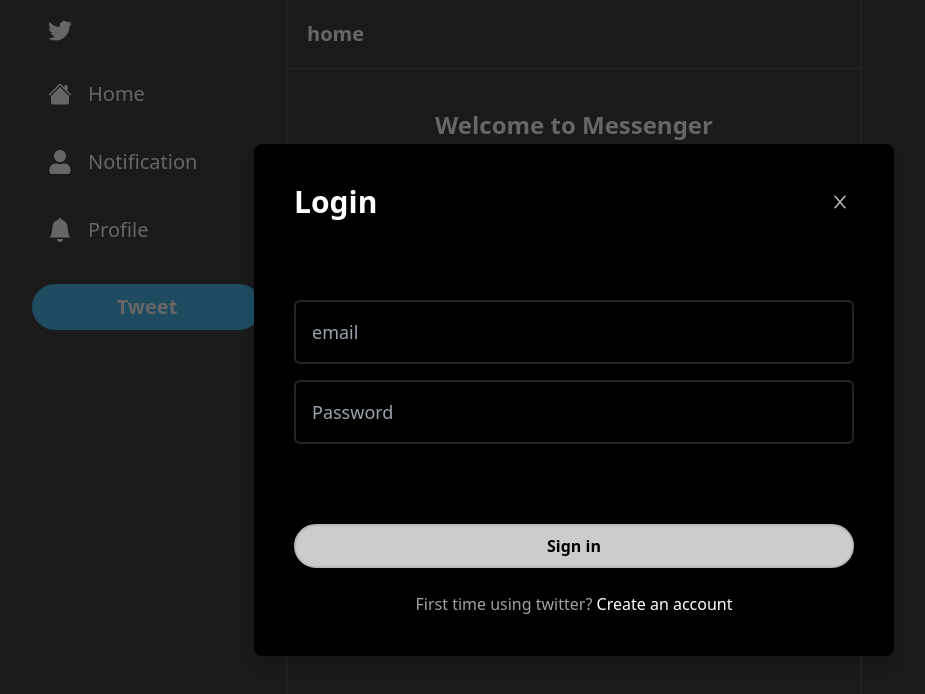
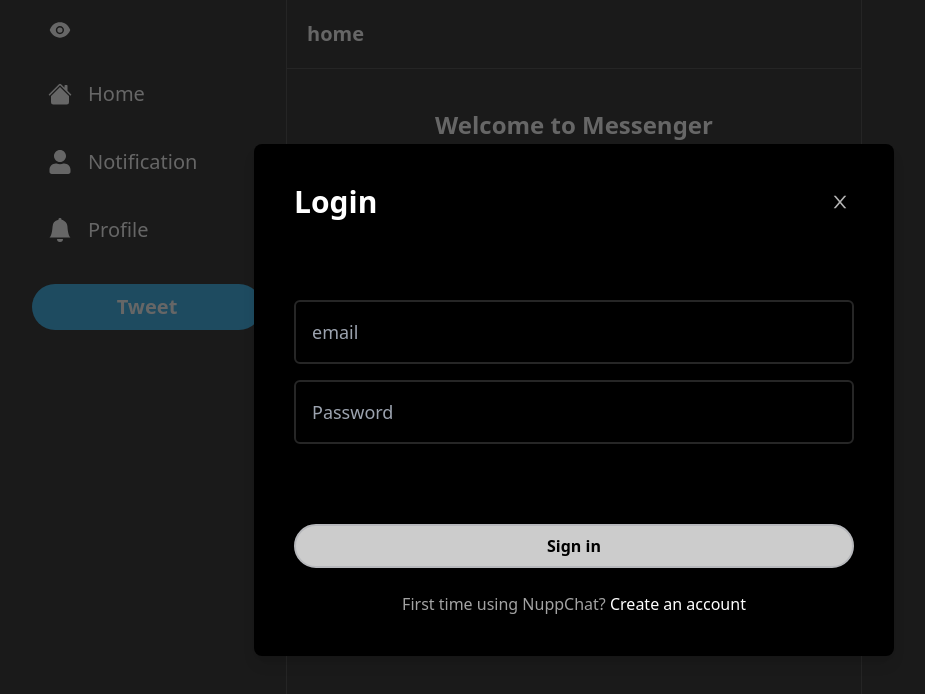
Before and after one commit to zxspec/edu-nupp-chat, a Next.js app: page / in a window 1280 px wide. Both pictures are taken after a click on the button "Login". Shown: the top 694 px of the page, without its empty margins (66-991 px from the left). Built offline with nearby package versions, Linux system fonts and the light colour scheme; no server answers; the database is empty.

Commit message:
Micro re-branding

```diff
--- a/components/Form.tsx
+++ b/components/Form.tsx
@@ -67,7 +67,7 @@
             <hr className="opacity-0 peer-focus:opacity-100 h-[1px] w-full border-neutral-800 transition"></hr>
             <div className="mt-4 flex flex-row justify-end">
               <Button
-                label="Tweet"
+                label="Post"
                 disabled={isLoading || !body}
                 onClick={onSubmit}
               />
--- a/components/NotificationsFeed.tsx
+++ b/components/NotificationsFeed.tsx
@@ -2,7 +2,7 @@
 import { useNotifications } from "@/hooks/useNotifications";
 import { fetcher } from "@/libs/fetcher";
 import { useEffect } from "react";
-import { BsTwitter } from "react-icons/bs";
+import { AiFillMessage } from "react-icons/ai";
 
 export const NotificationsFeed = () => {
   const { data: currentUser, mutate: mutateCurrentUser } = useCurrentUser();
@@ -30,7 +30,7 @@
             key={notification.id}
             className="flex flex-row items-center p-6 gap-4 border-b-[1px] border-neutral-800"
           >
-            <BsTwitter color="white" size={32} />
+            <AiFillMessage color="white" size={32} />
             <p className="text-white">{notification.body}</p>
           </div>
         );
--- a/components/layout/Sidebar.tsx
+++ b/components/layout/Sidebar.tsx
@@ -3,7 +3,7 @@
 import { FaUser } from "react-icons/fa";
 import { SidebarLogo } from "./SidebarLogo";
 import { SidebarItem } from "./SidebarItem";
-import { SidebarTweetButton } from "./SidebarTweetButton";
+import { SidebarPostButton } from "./SidebarPostButton";
 import { useCurrentUser } from "@/hooks/useCurrentUser";
 import { signOut } from "next-auth/react";
 
@@ -49,7 +49,7 @@
           {currentUser && (
             <SidebarItem onClick={signOut} icon={BiLogOut} label="Logout" />
           )}
-          <SidebarTweetButton />
+          <SidebarPostButton />
         </div>
       </div>
     </div>
--- a/components/layout/SidebarLogo.tsx
+++ b/components/layout/SidebarLogo.tsx
@@ -1,5 +1,5 @@
 import { useRouter } from "next/router";
-import { BsTwitter } from "react-icons/bs";
+import { AiFillEye } from "react-icons/ai";
 
 export const SidebarLogo = () => {
   const router = useRouter();
@@ -9,7 +9,7 @@
       onClick={() => router.push("/")}
       className="rouded-full h-14 w-14 p-4 flex item-center justify-center hover:bg-blue-300 hover:bg-opacity-10 cursor-pointer transition"
     >
-      <BsTwitter size={28} color="white" />
+      <AiFillEye size={28} color="white" />
     </div>
   );
 };
--- a/components/layout/SidebarTweetButton.tsx
+++ b/components/layout/SidebarPostButton.tsx
@@ -3,7 +3,7 @@
 import { FaFeather } from "react-icons/fa";
 import { useLoginModal } from "../../hooks/useLoginModal";
 
-export const SidebarTweetButton = () => {
+export const SidebarPostButton = () => {
   // const router = useRouter();
   const loginModal = useLoginModal();
   const onClick = useCallback(() => {
--- a/components/modals/LoginModal.tsx
+++ b/components/modals/LoginModal.tsx
@@ -56,7 +56,7 @@
   const footerContent = (
     <div className="text-neutral-400 text-center mt-4">
       <p>
-        First time using twitter?{" "}
+        First time using NuppChat?{" "}
         <span
           onClick={onToggle}
           className="text-white cursor-pointer hover:underline"
--- a/package.json
+++ b/package.json
@@ -1,5 +1,5 @@
 {
-  "name": "twitter-clone",
+  "name": "zx-nupp-chat",
   "version": "0.1.0",
   "private": true,
   "scripts": {
--- a/pages/posts/[postId].tsx
+++ b/pages/posts/[postId].tsx
@@ -22,13 +22,9 @@
 
   return (
     <>
-      <Header label="Tweet" showBackArrow />
+      <Header label="Post" showBackArrow />
       <PostItem postData={fetchedPost} />
-      <Form
-        postId={postId as string}
-        isComment
-        placeholder="Tweet your reply"
-      />
+      <Form postId={postId as string} isComment placeholder="Post your reply" />
       <CommentFeed comments={fetchedPost.comments} />
     </>
   );
```
Also changed, not shown: 2 other files (tests, documents, lock files or other folders).
